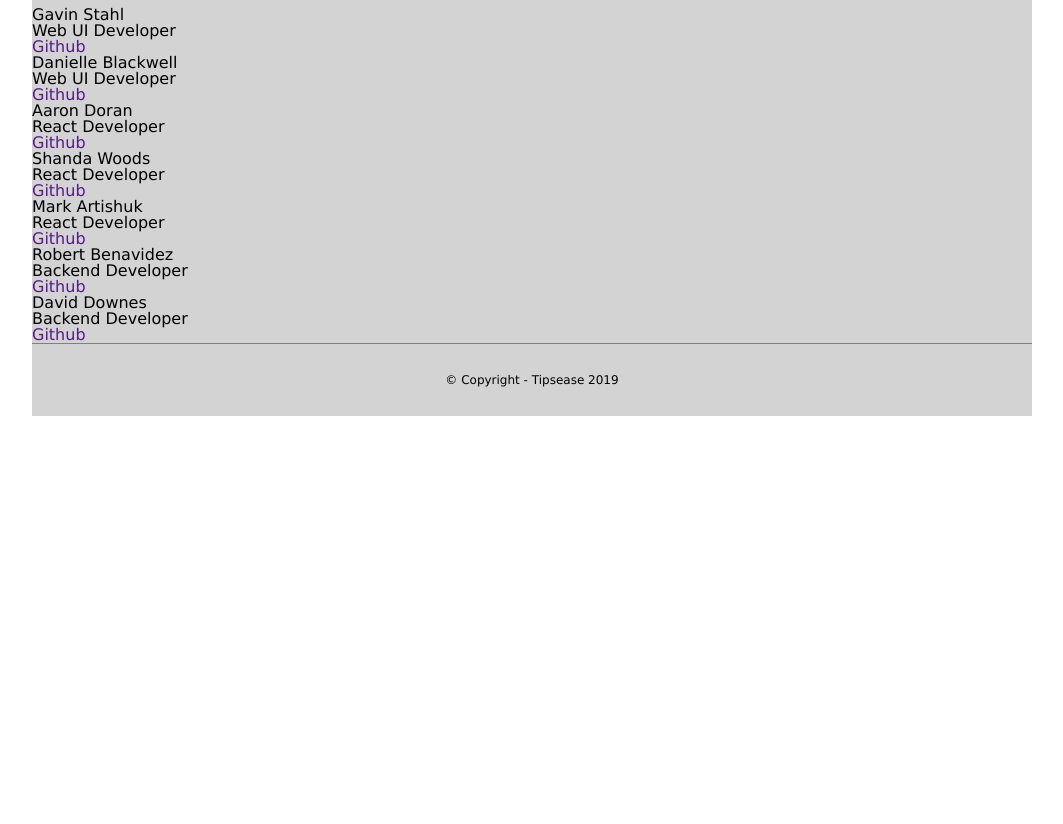
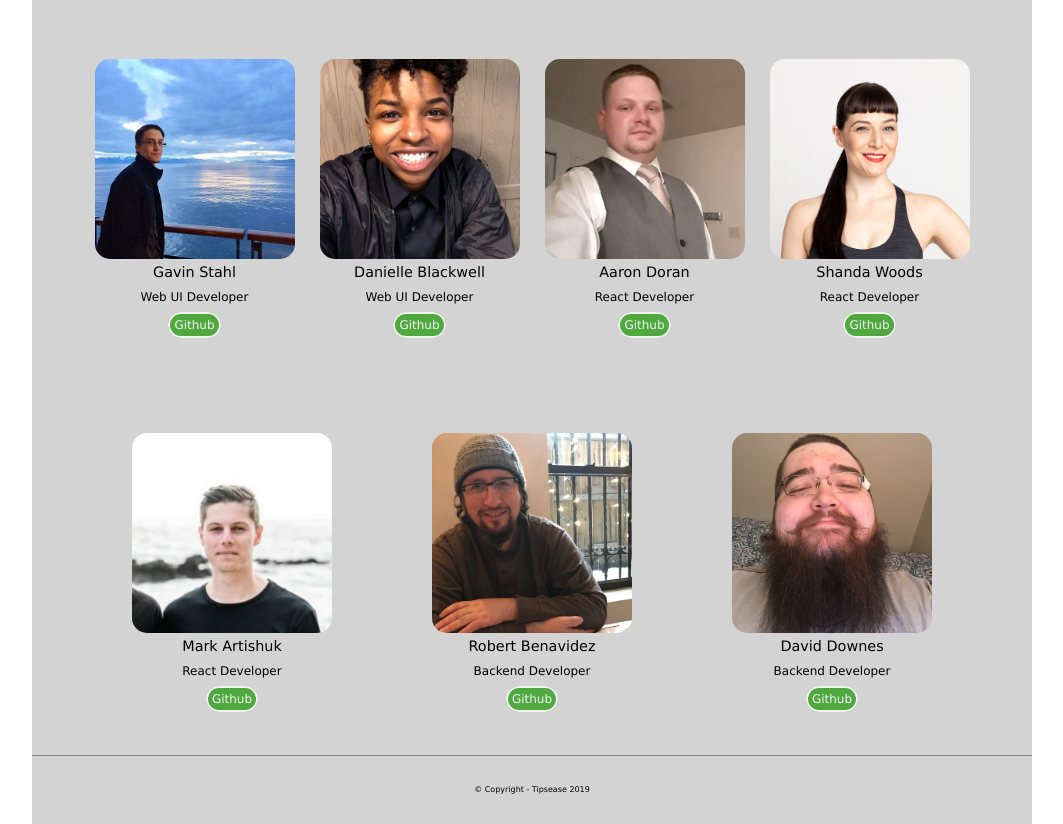
Before and after one commit to TeamTipsease/Marketing-2, a plain HTML site: page team.html in a window 1280 px wide. Shown: the part 66-890 px from the top of the page, without its empty margins (108-1171 px from the left). Before the commit the page ends 800 px from the top, so only its background shows below. Drawn offline with Linux system fonts and the light colour scheme.

Commit message:
finished team page/updated landing page

```diff
--- a/less/global.less
+++ b/less/global.less
@@ -15,7 +15,7 @@ img {
 footer {
     background-color:lightgray;
     p {
-        font-size: .75rem;
+        font-size: .5rem;
         text-align:center;
         padding:30px;
         border-top:1px solid gray;
--- a/less/index.less
+++ b/less/index.less
@@ -1,6 +1,6 @@
+@import "reset";
 @import "variables";
 @import "mixins";
-@import "reset";
 @import "global";
 @import "home";
 @import "team";
--- a/less/mixins.less
+++ b/less/mixins.less
@@ -1,7 +1,7 @@
 // Mixins in here
 
 .hover {
-    color: #4FA93E;
-    background-color: #F3EFF5;
-    border:2px green solid;
+    color: @maygreen;
+    background-color: @white;
+    border:2px solid @maygreen;
 }
--- a/less/team.less
+++ b/less/team.less
@@ -0,0 +1,72 @@
+.team {
+    .firstfour {
+        display: flex;
+        padding: 5%;
+
+        div {
+            margin    : 0 auto;
+            text-align: center;
+            font-size : .75rem;
+        }
+
+        .individual h2 {
+            padding  : 3%;
+            font-size: .9rem;
+
+        }
+
+        .individual p {
+            padding: 3%;
+            margin-bottom: 5%;
+        }
+
+        .individual a {
+            padding         : 2%;
+            border          : 2px solid @white;
+            border-radius   : 15px;
+            background-color: @maygreen;
+            color           : @white;
+
+            &:hover {
+                .hover
+            }
+        }
+    }
+
+    .lastthree {
+        display: flex;
+        padding: 5%;
+
+        div {
+            margin    : 0 auto;
+            text-align: center;
+            font-size : .75rem;
+        }
+
+        .individual h2 {
+            padding  : 3%;
+            font-size: .9rem;
+        }
+
+        .individual p {
+            padding: 3%;
+            margin-bottom: 5%;
+        }
+
+        .individual a {
+            padding         : 2%;
+            border          : 2px solid @white;
+            border-radius   : 15px;
+            background-color: @maygreen;
+            color           : @white;
+
+            &:hover {
+                .hover
+            }
+        }
+    }
+}
+
+.teampic {
+    width: 200px;
+}
--- a/team.html
+++ b/team.html
@@ -27,40 +27,51 @@
             </nav>
         </header>
         <section class="team">
-            <div>
+            <div class="firstfour">
+                <div class="individual">
+                    <img src="img\gavin.jpg" class="teampic">
                     <h2>Gavin Stahl</h2>
                     <p>Web UI Developer</p>
-                <a href="">Github</a>
+                    <a href="https://github.com/stahlgazer" target="_blank">Github</a>
                 </div>
-            <div>
+                <div class="individual">
+                    <img src="img\danielle.png" class="teampic">
                     <h2>Danielle Blackwell</h2>
                     <p>Web UI Developer</p>
-                <a href="">Github</a>
+                    <a href="https://github.com/BleuxGenius" target="_blank">Github</a>
                 </div>
-            <div>
+                <div class="individual">
+                    <img src="img\aaron.jpg" class="teampic">
                     <h2>Aaron Doran</h2>
                     <p>React Developer</p>
-                <a href="">Github</a>
+                    <a href="https://github.com/AJWD92" target="_blank">Github</a>
                 </div>
-            <div>
+                <div class="individual">
+                    <img src="img\shanda.png" class="teampic">
                     <h2>Shanda Woods</h2>
                     <p>React Developer</p>
-                <a href="">Github</a>
+                    <a href="https://github.com/ShandaWoods" target="_blank">Github</a>
                 </div>
-            <div>
+            </div>
+            <div class="lastthree">
+                    <div class="individual">
+                    <img src="img\mark.jpg" class="teampic">
                     <h2>Mark Artishuk</h2>
                     <p>React Developer</p>
-                <a href="">Github</a>
+                    <a href="https://github.com/artish1" target="_blank">Github</a>
                 </div>
-            <div>
+                <div class="individual">
+                    <img src="img\robert.jpg" class="teampic">
                     <h2>Robert Benavidez</h2>
                     <p>Backend Developer</p>
-                <a href="">Github</a>
+                    <a href="https://github.com/robertbenavidez" target="_blank">Github</a>
                 </div>
-            <div>
+                <div class="individual">
+                    <img src="img\david.jpg" class="teampic">
                     <h2>David Downes</h2>
                     <p>Backend Developer</p>
-                <a href="">Github</a>
+                    <a href="https://github.com/Gatrrr" target="_blank">Github</a>
+                </div>
             </div>
 
         </section>
```
Also changed, not shown: css/index.css, img/Aaron.jpg (added), img/Robert.jpg (added), img/danielle.png (added), img/david.jpg (added), img/gavin.jpg (added), img/mark.jpg (added), img/shanda.png (added). Lines whose indentation alone changed are shown as unchanged.
